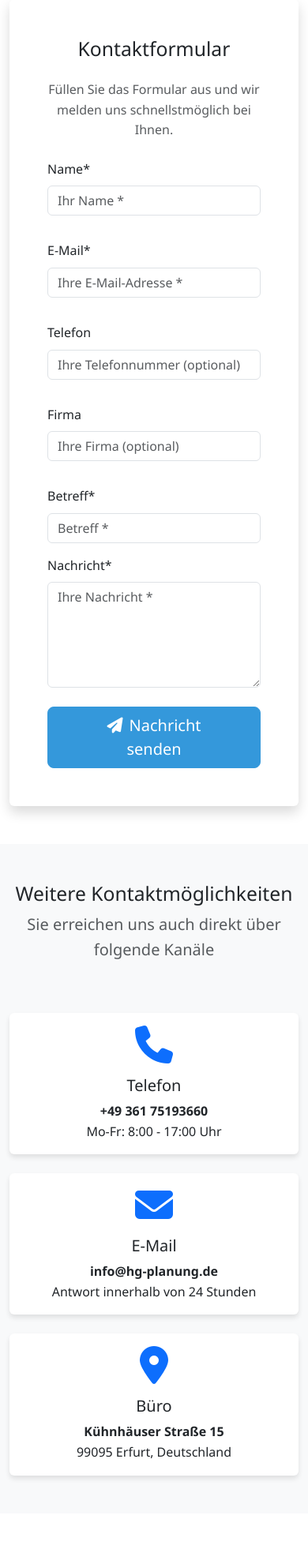
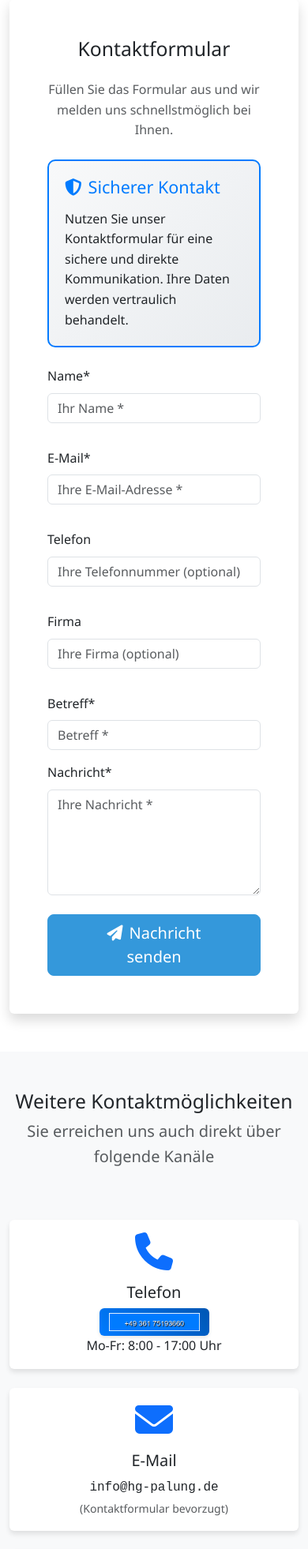
Before and after one commit to blabubaer/hg_website, a Django app: page /kontakt/ in a window 390 px wide. Shown: the part 522-2484 px from the top of the page at 79% size. Run offline with Django 5.2, Linux system fonts and the light colour scheme; some libraries are stand-ins or nearby versions.

Commit message:
Implement comprehensive contact information protection
- Added image-based phone number display to prevent scraping
- Implemented CSS obfuscation for email addresses (reversed text)
- Created contact protection CSS with anti-scraping styles
- Added management command to generate phone number images
- Updated all templates to use protected contact information
- Emphasized contact form usage over direct email
- Added security messaging and visual indicators
- Maintained accessibility with alt text and proper styling

```diff
--- /dev/null
+++ b/static/css/contact-protection.css
@@ -0,0 +1,98 @@
+/* Contact Information Protection Styles */
+
+/* Phone number as image styling */
+.phone-image {
+    display: inline-block;
+    background: linear-gradient(45deg, #007bff, #0056b3);
+    color: white;
+    padding: 8px 16px;
+    border-radius: 6px;
+    font-family: 'Arial', sans-serif;
+    font-weight: bold;
+    font-size: 18px;
+    text-align: center;
+    box-shadow: 0 2px 4px rgba(0,0,0,0.1);
+    user-select: none;
+    -webkit-user-select: none;
+    -moz-user-select: none;
+    -ms-user-select: none;
+}
+
+/* Email protection - reverse text with CSS correction */
+.email-protected {
+    direction: rtl;
+    unicode-bidi: bidi-override;
+    font-family: 'Courier New', monospace;
+}
+
+.email-protected span {
+    direction: ltr;
+    unicode-bidi: normal;
+}
+
+/* Hover effect for contact info */
+.contact-info-protected {
+    position: relative;
+    cursor: pointer;
+    transition: all 0.3s ease;
+}
+
+.contact-info-protected:hover {
+    transform: scale(1.05);
+}
+
+/* Tooltip for contact info */
+.contact-tooltip {
+    position: absolute;
+    bottom: 100%;
+    left: 50%;
+    transform: translateX(-50%);
+    background: rgba(0,0,0,0.8);
+    color: white;
+    padding: 8px 12px;
+    border-radius: 4px;
+    font-size: 12px;
+    white-space: nowrap;
+    opacity: 0;
+    visibility: hidden;
+    transition: all 0.3s ease;
+    z-index: 1000;
+}
+
+.contact-info-protected:hover .contact-tooltip {
+    opacity: 1;
+    visibility: visible;
+}
+
+/* Address styling - less protection needed */
+.address-info {
+    font-family: 'Arial', sans-serif;
+    line-height: 1.6;
+}
+
+/* Contact form emphasis */
+.contact-form-emphasis {
+    background: linear-gradient(135deg, #f8f9fa 0%, #e9ecef 100%);
+    border: 2px solid #007bff;
+    border-radius: 10px;
+    padding: 20px;
+    margin: 20px 0;
+}
+
+.contact-form-emphasis h4 {
+    color: #007bff;
+    margin-bottom: 15px;
+}
+
+/* Responsive adjustments */
+@media (max-width: 768px) {
+    .phone-image {
+        font-size: 16px;
+        padding: 6px 12px;
+    }
+
+    .contact-tooltip {
+        font-size: 11px;
+        padding: 6px 10px;
+    }
+}
--- a/templates/base.html
+++ b/templates/base.html
@@ -1,3 +1,4 @@
+{% load static %}
 <!DOCTYPE html>
 <html lang="de">
 <head>
@@ -9,6 +10,8 @@
     <link href="https://cdn.jsdelivr.net/npm/bootstrap@5.3.0/dist/css/bootstrap.min.css" rel="stylesheet">
     <!-- Font Awesome -->
     <link rel="stylesheet" href="https://cdnjs.cloudflare.com/ajax/libs/font-awesome/6.4.0/css/all.min.css">
+    <!-- Contact Protection CSS -->
+    <link rel="stylesheet" href="{% static 'css/contact-protection.css' %}">
     <!-- Custom CSS -->
     <style>
         :root {
@@ -134,8 +137,14 @@
                     <p>
                         <i class="fas fa-map-marker-alt me-2"></i> Kühnhäuser Straße 15<br>
                         99095 Erfurt<br><br>
-                        <i class="fas fa-phone me-2"></i> +49 361 75193660<br>
-                        <i class="fas fa-envelope me-2"></i> info@hg-planung.de
+                        <i class="fas fa-phone me-2"></i>
+                        <img src="{% static 'images/phone-number.png' %}" alt="+49 361 75193660" class="phone-image" style="height: 30px; width: auto;">
+                        <br>
+                        <i class="fas fa-envelope me-2"></i>
+                        <span class="email-protected">
+                            <span>ed.gnulap-gh@ofni</span>
+                        </span>
+                        <small class="text-muted">(Kontaktformular bevorzugt)</small>
                     </p>
                 </div>
                 <div class="col-md-4">
--- a/templates/contact/contact.html
+++ b/templates/contact/contact.html
@@ -1,5 +1,6 @@
 {% extends 'base.html' %}
 {% load crispy_forms_tags %}
+{% load static %}
 
 {% block title %}Kontakt | Herbert & Gransow - Planung GmbH{% endblock %}
 
@@ -30,6 +31,11 @@
                         <p class="text-center text-muted mb-4">
                             Füllen Sie das Formular aus und wir melden uns schnellstmöglich bei Ihnen.
                         </p>
+
+                        <div class="contact-form-emphasis mb-4">
+                            <h4><i class="fas fa-shield-alt me-2"></i>Sicherer Kontakt</h4>
+                            <p class="mb-0">Nutzen Sie unser Kontaktformular für eine sichere und direkte Kommunikation. Ihre Daten werden vertraulich behandelt.</p>
+                        </div>
 
                         <form method="post" novalidate>
                             {% csrf_token %}
@@ -84,7 +90,8 @@
                         <i class="fas fa-phone fa-3x text-primary mb-3"></i>
                         <h5 class="card-title">Telefon</h5>
                         <p class="card-text">
-                            <strong>+49 361 75193660</strong><br>
+                            <img src="{% static 'images/phone-number.png' %}" alt="+49 361 75193660" class="phone-image" style="height: 35px; width: auto;">
+                            <br>
                             Mo-Fr: 8:00 - 17:00 Uhr
                         </p>
                     </div>
@@ -96,8 +103,11 @@
                         <i class="fas fa-envelope fa-3x text-primary mb-3"></i>
                         <h5 class="card-title">E-Mail</h5>
                         <p class="card-text">
-                            <strong>info@hg-planung.de</strong><br>
-                            Antwort innerhalb von 24 Stunden
+                            <span class="email-protected">
+                                <span>ed.gnulap-gh@ofni</span>
+                            </span>
+                            <br>
+                            <small class="text-muted">(Kontaktformular bevorzugt)</small>
                         </p>
                     </div>
                 </div>
```
Also changed, not shown: projects/management/commands/generate_phone_image.py (added, +84 -0 lines), templates/core/home.html (+6 -2 lines), static/images/phone-number.png (added).
